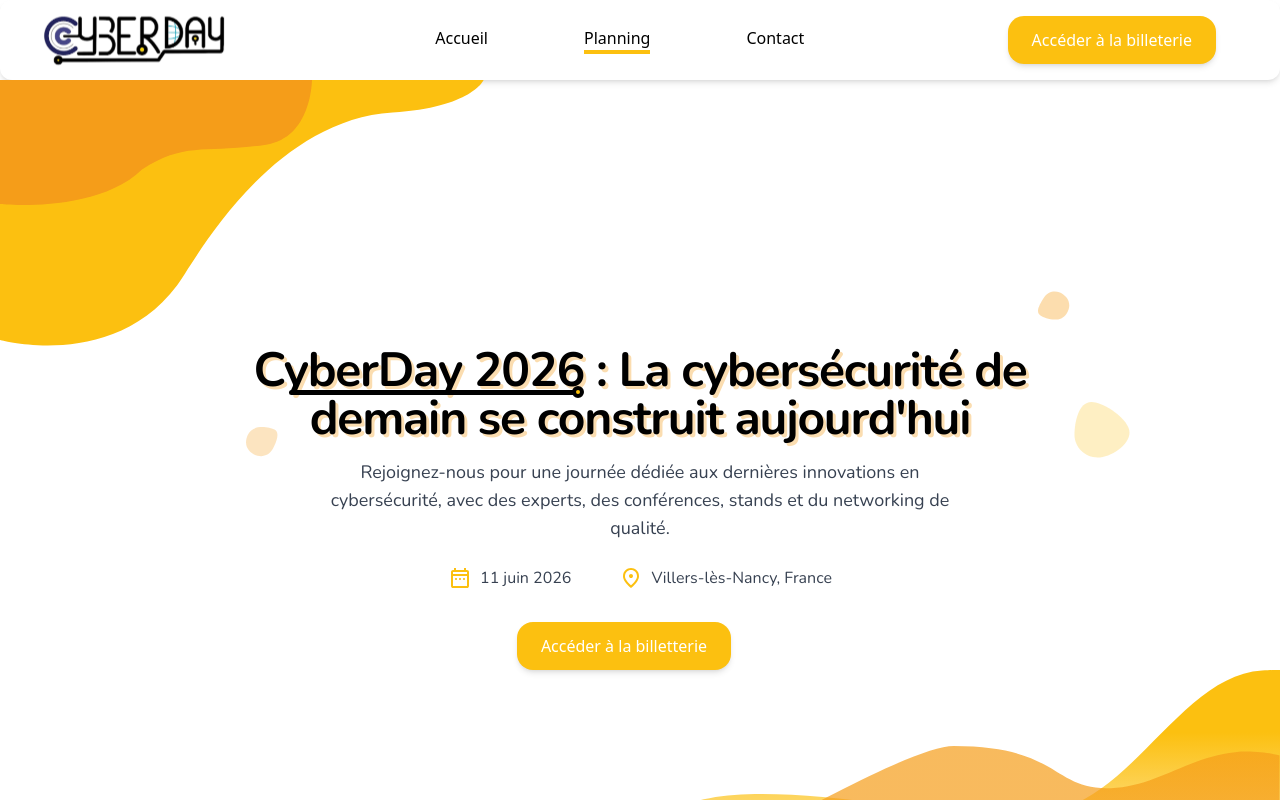
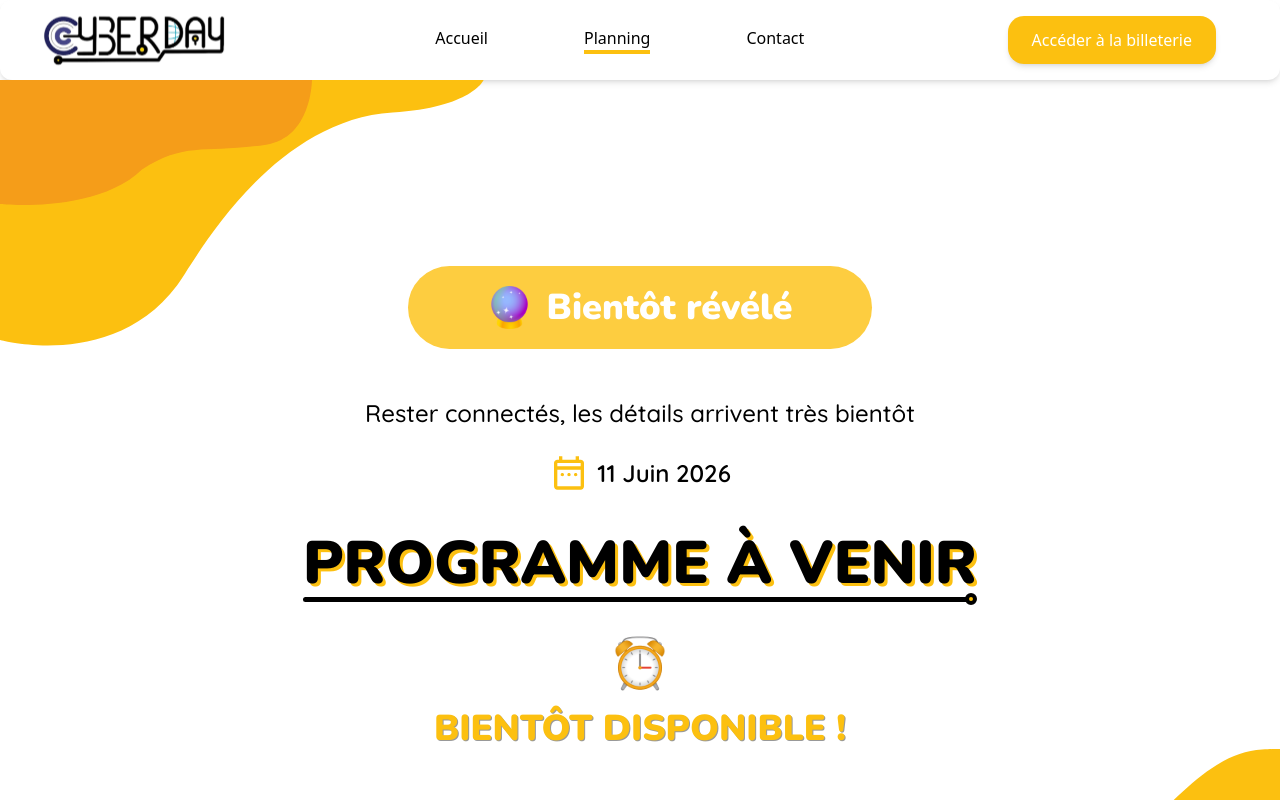
Before and after one commit to Raytara/CESI-Cyberday, a React (Vite) app: page /planning in a window 1280 px wide. Shown: the top 800 px of the page. Built offline with nearby package versions, Linux system fonts and the light colour scheme.

Commit message:
V0.5 page Planning

```diff
--- a/src/App.tsx
+++ b/src/App.tsx
@@ -1,5 +1,6 @@
 import './App.css'
 import HomePage from './pages/Home'
+import Planning from './pages/Planning'
 import { Routes, Route } from 'react-router-dom'
 
 export default function App() {
@@ -8,6 +9,7 @@ export default function App() {
       <main>
         <Routes>
           <Route path="/" element={<HomePage />} />
+          <Route path="/planning" element={<Planning />} />
           <Route path="*" element={<HomePage />} />
         </Routes>
       </main>
--- /dev/null
+++ b/src/pages/Planning.tsx
@@ -0,0 +1,52 @@
+import Header from "../component/Header";
+import WaveBackgroundBottom from "../component/WaveBackgroundBottom";
+import WaveBackgroundTop from "../component/WaveBackgroundTop";
+import Prediction from "../assets/prediction.svg"
+import CalendrierLogo from "../assets/LogoCalendrier.svg"
+import Horloge from "../assets/Horloge.svg";
+import "../styles/Planning.css";
+
+export default function Planning() {
+    return (
+        <div>
+            <Header />
+            <div>
+                <WaveBackgroundTop />
+                <div>
+                    <div className="flex -mt-20 justify-center items-center gap-4 bg-[#FDCD40] px-20 py-5 rounded-full w-fit mx-auto">
+                        <img src={Prediction} alt="Prévision" />
+                        <div className="font-nunito font-extrabold text-4xl text-white">
+                            <h2>Bientôt révélé</h2>
+                        </div>
+                    </div>
+                </div>
+                <div className="flex flex-col justify-center items-center mt-12 gap-2 font-quicksand font-medium text-2xl">
+                    <span>Rester connectés, les détails arrivent très bientôt</span>
+                    <div className="flex justify-center items-center gap-2 mt-4">
+                        <img src={CalendrierLogo} alt="Calendrier" />
+                        <div className="font-quicksand font-semibold">
+                            <p>11 Juin 2026</p>
+                        </div>
+                    </div>
+                </div>
+                <div className="flex justify-center font-nunito items-center my-10 text-6xl font-black text-shadow-cyber">
+                    <div className="relative inline-block">
+                        <span>PROGRAMME À VENIR</span>
+                        {/* La Barre Stylisée */}
+                        <div className="absolute left-0 right-0 flex items-center">
+                            <div className="h-[5px] bg-black rounded-l-full flex-grow"></div>
+                            <div className="w-3 h-3 rounded-full bg-[#FFC107] border-4 border-black -ml-1 flex-shrink-0"></div>
+                        </div>
+                    </div>
+                </div>
+                <div className="flex flex-col justify-center items-center gap-4">
+                    <img src={Horloge} alt="Horloge" />
+                    <div className="font-nunito font-black text-4xl text-[#FCC010] text-shadow-cyber-dark">
+                        <h1>BIENTÔT DISPONIBLE !</h1>
+                    </div>
+                </div>
+                <WaveBackgroundBottom />
+            </div>
+        </div>
+    );
+}
--- /dev/null
+++ b/src/styles/Planning.css
@@ -0,0 +1,7 @@
+.text-shadow-cyber {
+  text-shadow: 3px 3px 0px #fcc010;
+}
+
+.text-shadow-cyber-dark {
+  text-shadow: 1px 1px 0px rgba(0, 0, 0, 0.4);
+}
```
